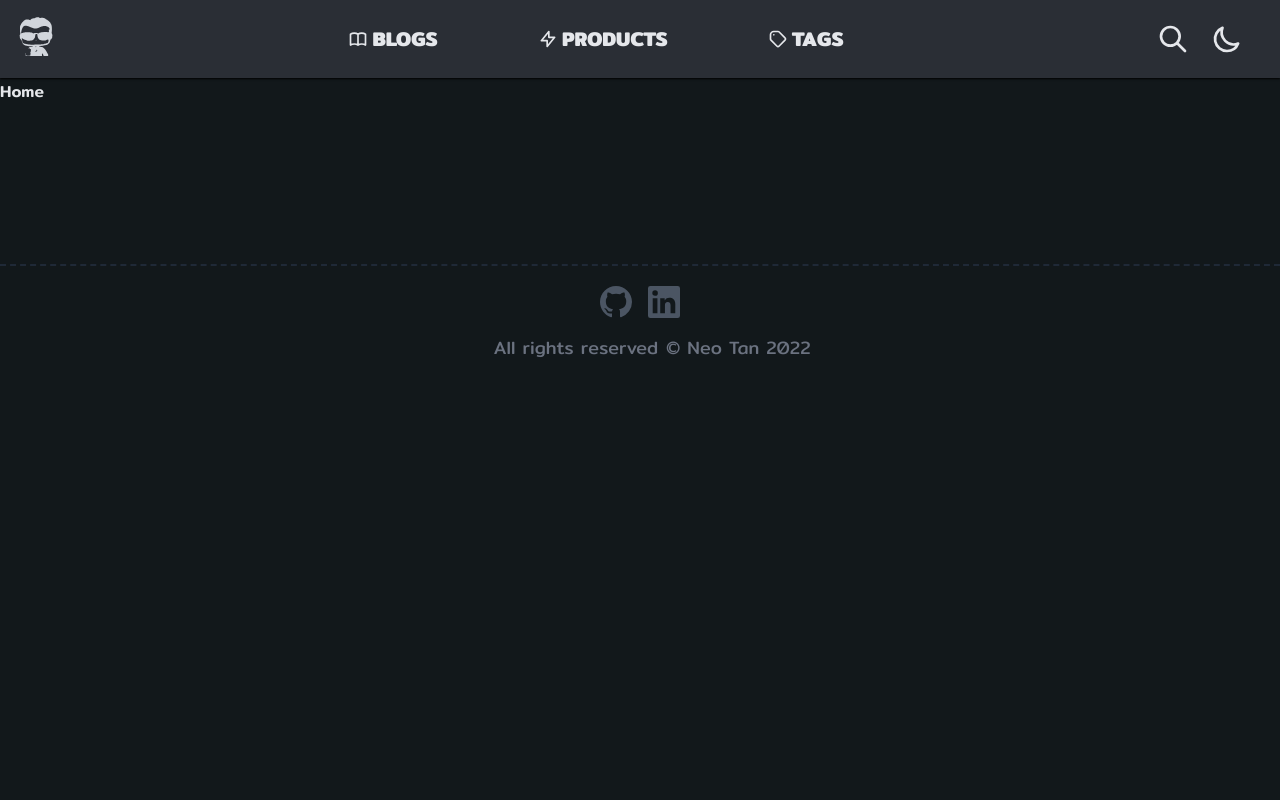
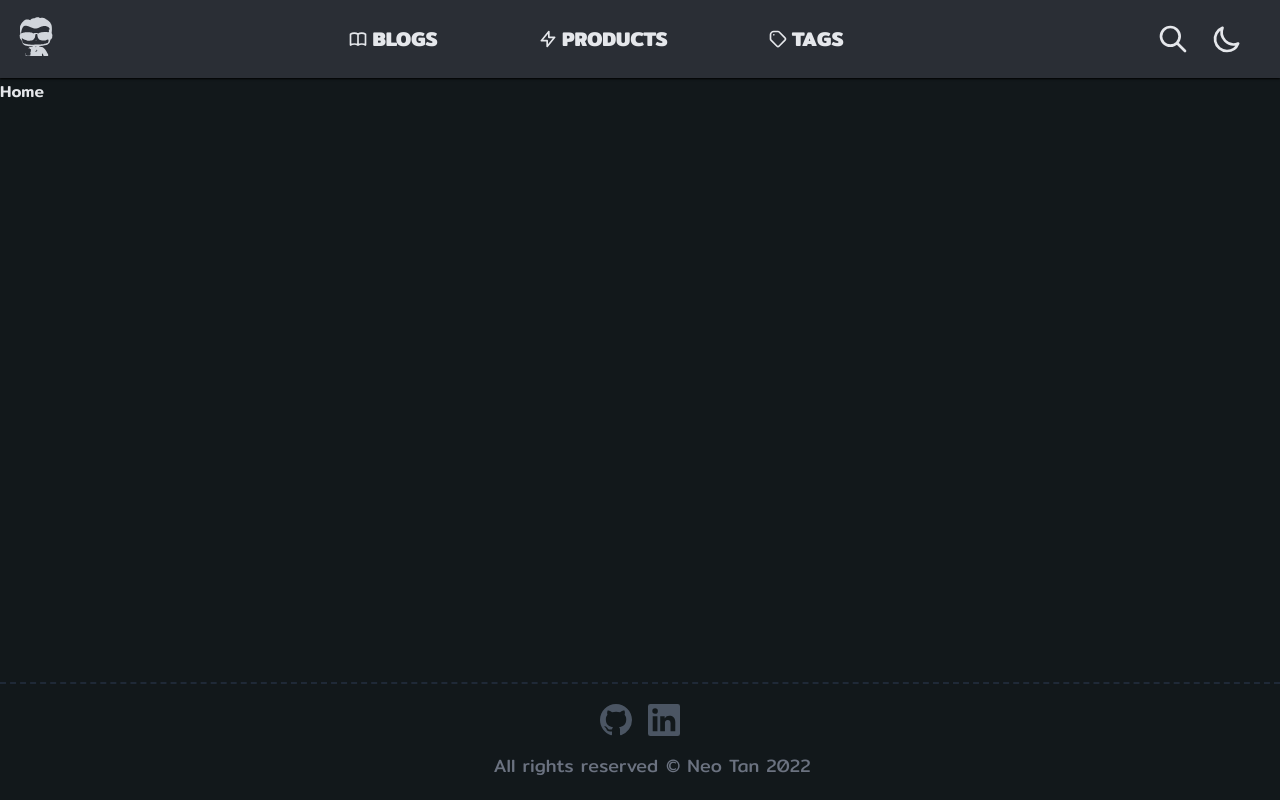
Before and after one commit to neotan/neotan.me, a Next.js app: page / in a window 1280 px wide. Built offline with nearby package versions, Linux system fonts and the light colour scheme; no server answers.

Commit message:
fix: make sure footer stick to the bottom

```diff
--- a/components/layout.tsx
+++ b/components/layout.tsx
@@ -3,11 +3,11 @@
 
 function Layout({children}) {
   return (
-    <>
+    <div className="flex h-screen flex-col">
       <TopNav />
-      <main className="mt-20">{children}</main>
+      <main className="mt-20 mb-auto">{children}</main>
       <Footer />
-    </>
+    </div>
   )
 }
 
```
